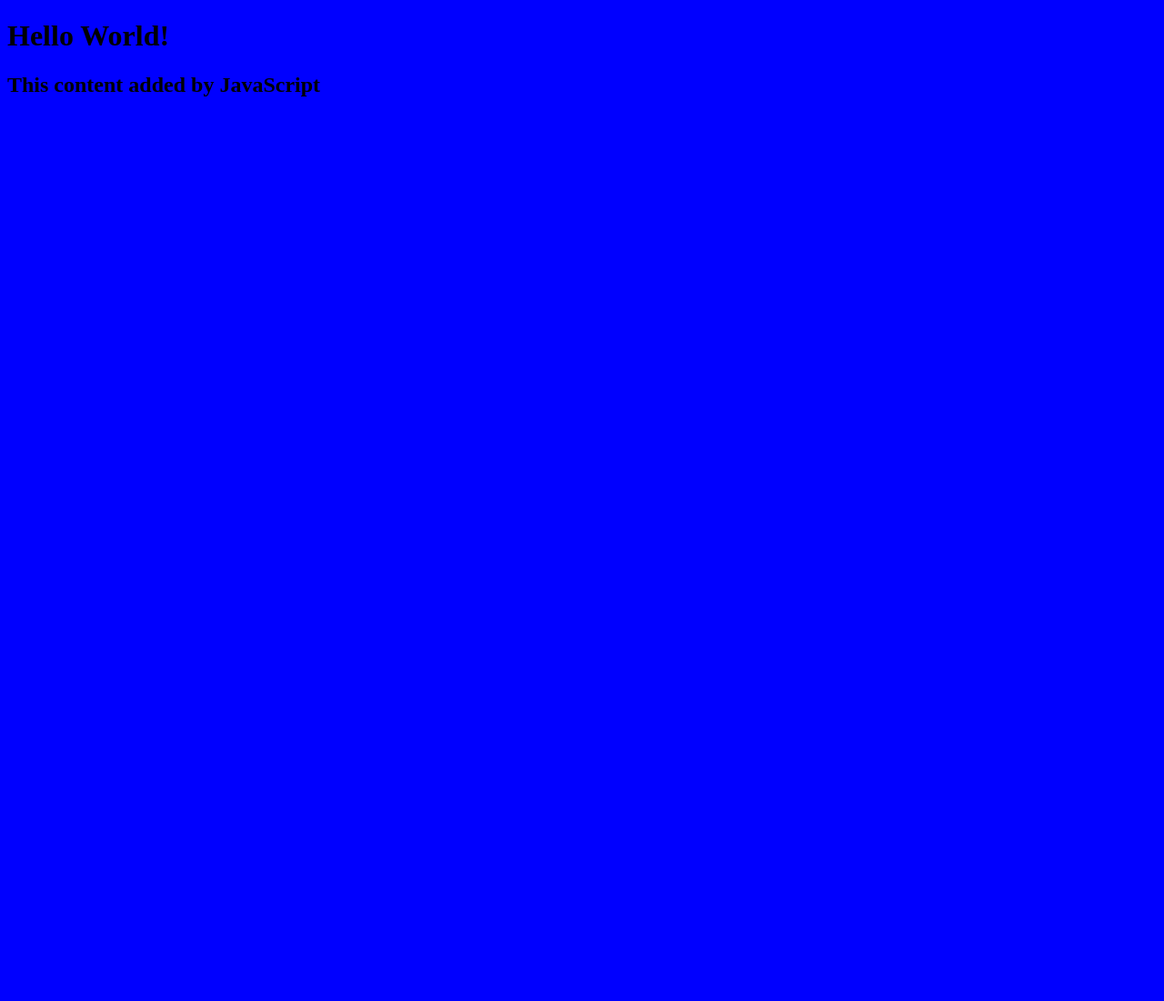
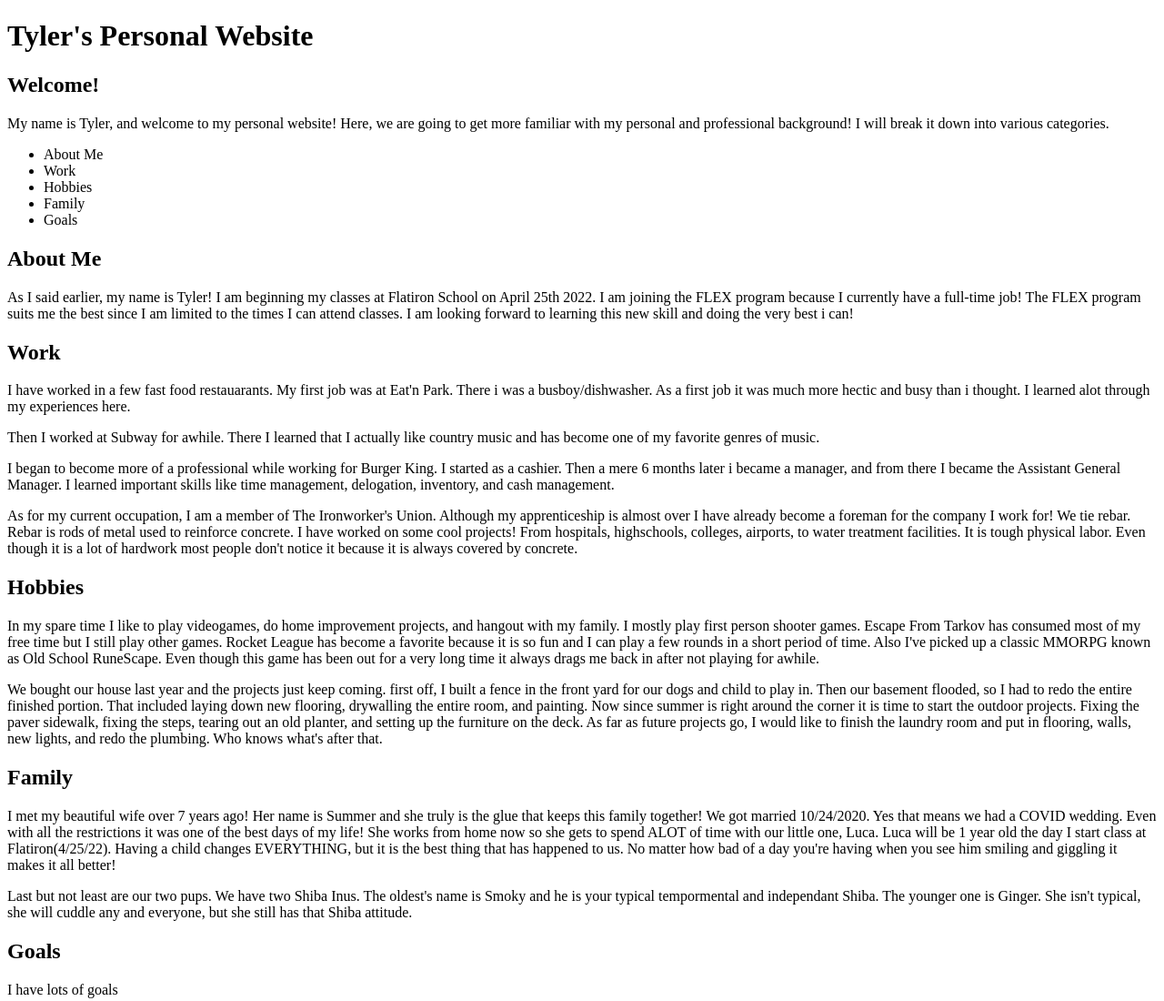
Before and after one commit to TylerLampel/my-personal-website, a plain HTML site: page index.html in a window 1280 px wide. Shown: the whole page at 91% size. Before the commit the page ends 800 px from the top, so only its background shows below. Drawn offline with Linux system fonts and the light colour scheme.

Commit message:
add text to body

```diff
--- a/index.html
+++ b/index.html
@@ -5,7 +5,30 @@
         <title>My Personal Website</title>
     </head>
     <body>
-        <h1>Hello World!</h1>
-        <script src="script.js"></script>
+        <h1>Tyler's Personal Website</h1>
+            <script src="script.js"></script>
+            <p>My name is Tyler, and welcome to my personal website! Here, we are going to get more familiar with my personal and professional background! I will break it down into various categories.</p>
+            <ul>
+                <li>About Me</li>
+                <li>Work</li>
+                <li>Hobbies</li>
+                <li>Family</li>
+                <li>Goals</li>
+            </ul>
+        <h2>About Me</h2>
+            <p>As I said earlier, my name is Tyler! I am beginning my classes at Flatiron School on April 25th 2022. I am joining the FLEX program because I currently have a full-time job! The FLEX program suits me the best since I am limited to the times I can attend classes. I am looking forward to learning this new skill and doing the very best i can!</p>
+        <h2>Work</h2>
+            <p>I have worked in a few fast food restauarants. My first job was at Eat'n Park. There i was a busboy/dishwasher. As a first job it was much more hectic and busy than i thought. I learned alot through my experiences here.</p>
+            <p>Then I worked at Subway for awhile. There I learned that I actually like country music and has become one of my favorite genres of music.</p>
+            <p>I began to become more of a professional while working for Burger King. I started as a cashier. Then a mere 6 months later i became a manager, and from there I became the Assistant General Manager. I learned important skills like time management, delogation, inventory, and cash management.</p>
+            <p>As for my current occupation, I am a member of The Ironworker's Union. Although my apprenticeship is almost over I have already become a foreman for the company I work for! We tie rebar. Rebar is rods of metal used to reinforce concrete. I have worked on some cool projects! From hospitals, highschools, colleges, airports, to water treatment facilities. It is tough physical labor. Even though it is a lot of hardwork most people don't notice it because it is always covered by concrete.</p>
+        <h2>Hobbies</h2>
+            <p>In my spare time I like to play videogames, do home improvement projects, and hangout with my family. I mostly play first person shooter games. Escape From Tarkov has consumed most of my free time but I still play other games. Rocket League has become a favorite because it is so fun and I can play a few rounds in a short period of time. Also I've picked up a classic MMORPG known as Old School RuneScape. Even though this game has been out for a very long time it always drags me back in after not playing for awhile.</p>
+            <p>We bought our house last year and the projects just keep coming. first off, I built a fence in the front yard for our dogs and child to play in. Then our basement flooded, so I had to redo the entire finished portion. That included laying down new flooring, drywalling the entire room, and painting. Now since summer is right around the corner it is time to start the outdoor projects. Fixing the paver sidewalk, fixing the steps, tearing out an old planter, and setting up the furniture on the deck. As far as future projects go, I would like to finish the laundry room and put in flooring, walls, new lights, and redo the plumbing. Who knows what's after that.</p>
+        <h2>Family</h2>
+            <p>I met my beautiful wife over 7 years ago! Her name is Summer and she truly is the glue that keeps this family together! We got married 10/24/2020. Yes that means we had a COVID wedding. Even with all the restrictions it was one of the best days of my life! She works from home now so she gets to spend ALOT of time with our little one, Luca. Luca will be 1 year old the day I start class at Flatiron(4/25/22). Having a child changes EVERYTHING, but it is the best thing that has happened to us. No matter how bad of a day you're having when you see him smiling and giggling it makes it all better!</p>
+            <p>Last but not least are our two pups. We have two Shiba Inus. The oldest's name is Smoky and he is your typical tempormental and independant Shiba. The younger one is Ginger. She isn't typical, she will cuddle any and everyone, but she still has that Shiba attitude.</p>
+        <h2>Goals</h2>
+            <p>I have lots of goals</p>
     </body>
 </html>
--- a/script.js
+++ b/script.js
@@ -1,3 +1,3 @@
 const h2 = document.createElement("h2");
-h2.textContent = "This content added by JavaScript";
+h2.textContent = "Welcome!";
 document.querySelector("body").appendChild(h2);
--- a/style.css
+++ b/style.css
@@ -1,3 +1,3 @@
 body {
-    background-color: blue;
+    background-color: white;
 }
```
